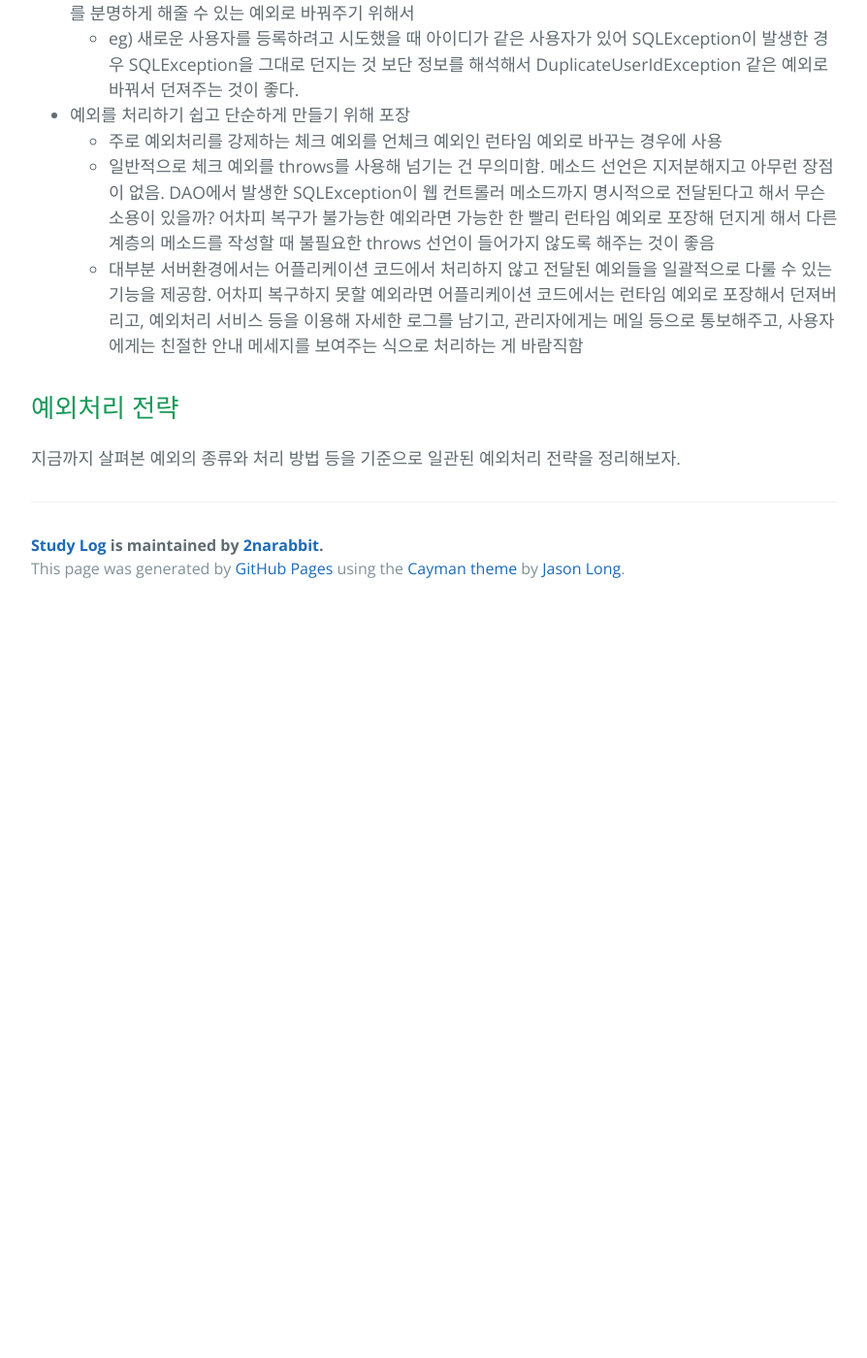
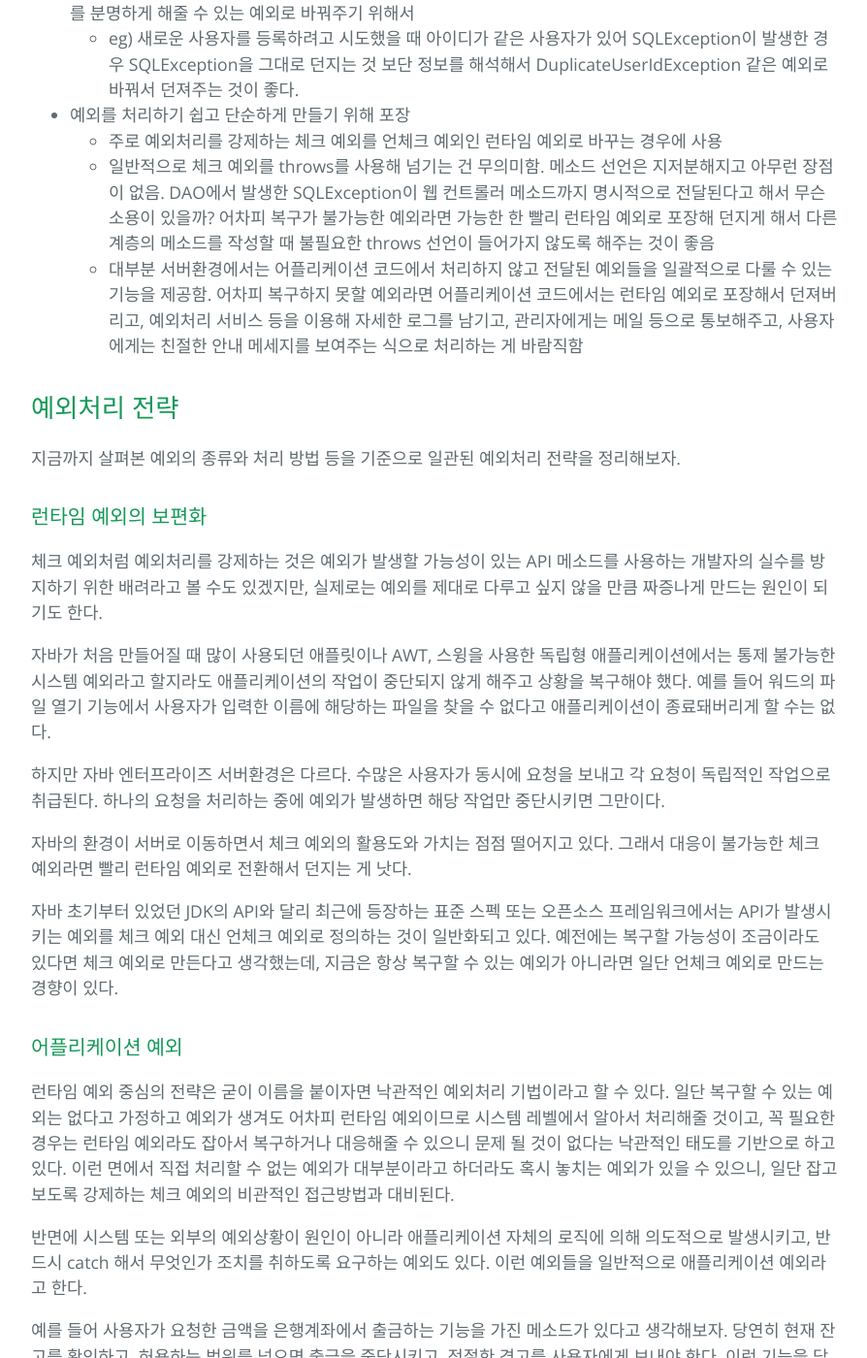
Before and after one commit to 2narabbit/2narabbit.github.io, a Jekyll site: the page built from _posts/2016-12-07-toby-spring-chapter4.markdown, in a window 1280 px wide and 1400 px high, scrolled down 4814 px. Shown: the whole window at 97% size, without its empty margins (192-1086 px from the left). Built offline with Jekyll 4.4.1, drawn with Linux system fonts in a browser that asks for light colours; before the commit the page ends 5444 px from its top, so only the background shows below that; some of the changed text lies outside the part shown.

Commit message:
UPD: 4.1 작성 완료

```diff
--- a/_posts/2016-12-07-toby-spring-chapter4.markdown
+++ b/_posts/2016-12-07-toby-spring-chapter4.markdown
@@ -144,3 +144,35 @@ JdbcContext나 JdbcTemplate이 사용하는 콜백 오브젝트는 메소드 선
 
 ## 예외처리 전략
 지금까지 살펴본 예외의 종류와 처리 방법 등을 기준으로 일관된 예외처리 전략을 정리해보자.
+
+### 런타임 예외의 보편화
+체크 예외처럼 예외처리를 강제하는 것은 예외가 발생할 가능성이 있는 API 메소드를 사용하는 개발자의 실수를 방지하기 위한 배려라고 볼 수도 있겠지만, 실제로는 예외를 제대로 다루고 싶지 않을 만큼 짜증나게 만드는 원인이 되기도 한다.
+
+자바가 처음 만들어질 때 많이 사용되던 애플릿이나 AWT, 스윙을 사용한 독립형 애플리케이션에서는 통제 불가능한 시스템 예외라고 할지라도 애플리케이션의 작업이 중단되지 않게 해주고 상황을 복구해야 했다. 예를 들어 워드의 파일 열기 기능에서 사용자가 입력한 이름에 해당하는 파일을 찾을 수 없다고 애플리케이션이 종료돼버리게 할 수는 없다.
+
+하지만 자바 엔터프라이즈 서버환경은 다르다. 수많은 사용자가 동시에 요청을 보내고 각 요청이 독립적인 작업으로 취급된다. 하나의 요청을 처리하는 중에 예외가 발생하면 해당 작업만 중단시키면 그만이다.
+
+자바의 환경이 서버로 이동하면서 체크 예외의 활용도와 가치는 점점 떨어지고 있다. 그래서 대응이 불가능한 체크 예외라면 빨리 런타임 예외로 전환해서 던지는 게 낫다.
+
+자바 초기부터 있었던 JDK의 API와 달리 최근에 등장하는 표준 스펙 또는 오픈소스 프레임워크에서는 API가 발생시키는 예외를 체크 예외 대신 언체크 예외로 정의하는 것이 일반화되고 있다. 예전에는 복구할 가능성이 조금이라도 있다면 체크 예외로 만든다고 생각했는데, 지금은 항상 복구할 수 있는 예외가 아니라면 일단 언체크 예외로 만드는 경향이 있다.
+
+### 어플리케이션 예외
+런타임 예외 중심의 전략은 굳이 이름을 붙이자면 낙관적인 예외처리 기법이라고 할 수 있다. 일단 복구할 수 있는 예외는 없다고 가정하고 예외가 생겨도 어차피 런타임 예외이므로 시스템 레벨에서 알아서 처리해줄 것이고, 꼭 필요한 경우는 런타임 예외라도 잡아서 복구하거나 대응해줄 수 있으니 문제 될 것이 없다는 낙관적인 태도를 기반으로 하고 있다. 이런 면에서 직접 처리할 수 없는 예외가 대부분이라고 하더라도 혹시 놓치는 예외가 있을 수 있으니, 일단 잡고 보도록 강제하는 체크 예외의 비관적인 접근방법과 대비된다.
+
+반면에 시스템 또는 외부의 예외상황이 원인이 아니라 애플리케이션 자체의 로직에 의해 의도적으로 발생시키고, 반드시 catch 해서 무엇인가 조치를 취하도록 요구하는 예외도 있다. 이런 예외들을 일반적으로 애플리케이션 예외라고 한다.
+
+예를 들어 사용자가 요청한 금액을 은행계좌에서 출금하는 기능을 가진 메소드가 있다고 생각해보자. 당연히 현재 잔고를 확인하고, 허용하는 범위를 넘으면 출금을 중단시키고, 적절한 경고를 사용자에게 보내야 한다. 이런 기능을 담은 메소드를 설계하는 방법이 두 가지 있다.
+
+1. 정상적인 출금을 한 경우와 잔고 부족이 발생한 경우에 각각 다른 종류의 리턴 값을 돌려주는 것
+    * 단점 : 예외상황에 대한 리턴 값을 명확하게 코드화하고 잘 관리하지 않으면 혼란이 생김. 또, 결과 값을 확인하는 조건문이 자주 등장하여 코드가 지저분해지고 흐름을 파악하고 이해하기 힘들어짐
+2. 정상적인 흐름을 따르는 코드는 그대로 두고, 잔고 부족과 같은 예외상황에서는 비즈니스적인 의미를 띤 예외를 던지도록 만드는 것
+    * 이 때 사용하는 예외는 의도적으로 체크 예외로 만듬. 그래서 개발자가 잊지 않고 예외상황에 대한 로직을 구현하도록 강제해줌
+
+## SQLException은 어떻게 됐나?
+지금까지 살펴본 예외처리에 관한 내용을 바탕으로, DAO에 존재하는 SQLException에 대해 생각해보자.
+
+SQLException은 과연 복구가 가능한 예외인가? 99% SQLException은 코드 레벨에서는 복구할 방법이 없다. 프로그램의 오류 또는 개발자의 부주의 때문에 발생하는 경우이거나, 통제할 수 없는 외부상황 때문에 발생하는 것이다.
+
+더군다나 DAO 밖에서 SQLException을 다룰 수 있는 가능성은 거의 없다. 따라서 예외처리 전략을 적용해야 한다. 필요도 없는 기계적인 throws 선언이 등장하도록 방치하지 말고 가능한한 빨리 언체크/런타임 예외로 전환해줘야 한다.
+
+스프링의 JdbcTemplate은 바로 이 예외처리 전략을 따르고 있다. JdbcTemplate 템플릿과 콜백 안에서 발생하는 모든 SQLException을 런타임 예외인 DataAccessException으로 포장해서 던져준다. 그래서 DAO 메소드에서 SQLException이 모두 사라진 것이다.
```
